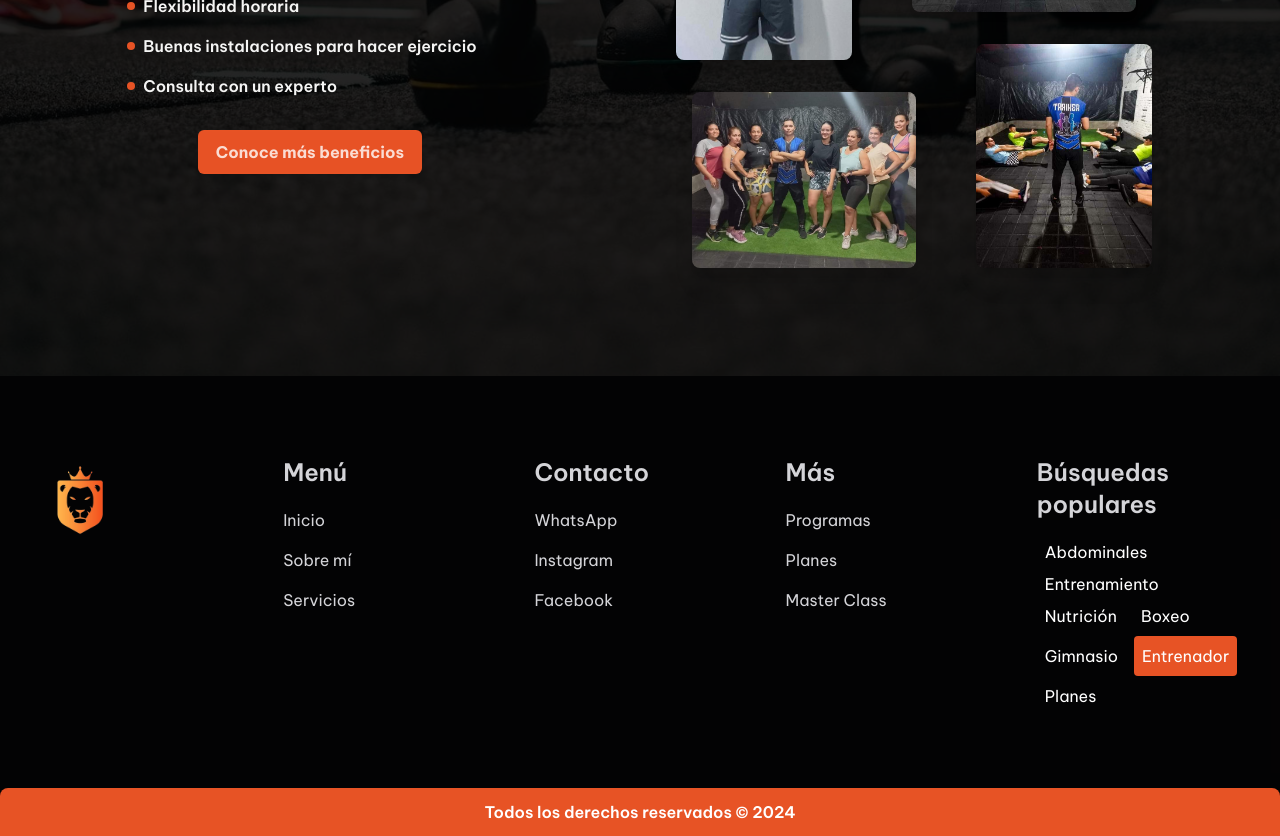
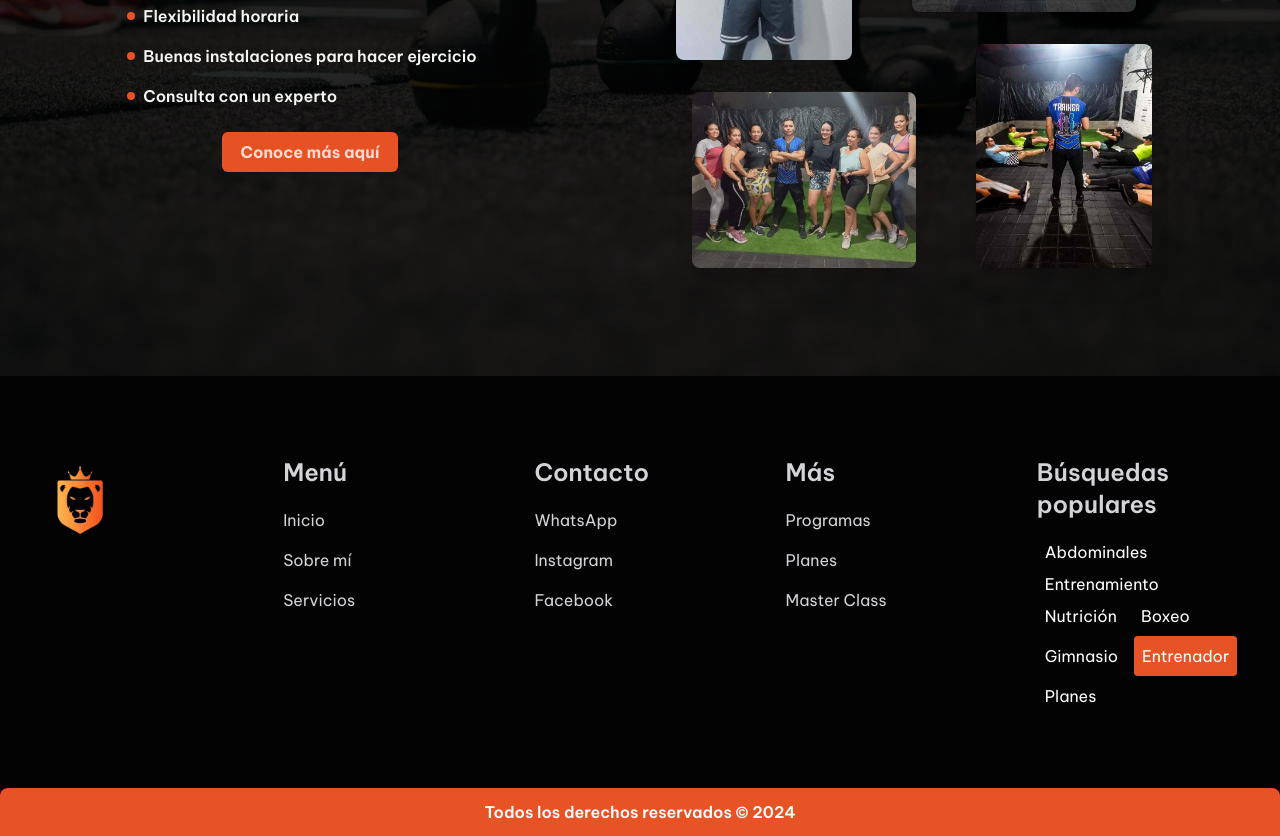
Before and after one commit to luisalmenarez/fitTrainer-web, a Next.js app: page / in a window 1280 px wide. Shown: the part 3800-4636 px from the top of the page. Built offline with nearby package versions, Linux system fonts and the light colour scheme.

Commit message:
✨ Update  section train with me
Update button section 'Train with Me' and improve hero animations for enhanced web performance.

```diff
--- a/components/about/sections/sections-list.tsx
+++ b/components/about/sections/sections-list.tsx
@@ -3,6 +3,7 @@
 import ItemAbout from "@/components/ui/ul-item-about";
 import ButtonPrimary from "@/components/ui/button-primary";
 import { motion } from "framer-motion";
+import Link from "next/link";
 
 const SectionList = () => {
   const fadeInConfig = {
@@ -30,7 +31,11 @@ const SectionList = () => {
         ))}
       </ul>
       <motion.div {...fadeInConfig}>
-        <ButtonPrimary type="button" text="Conoce más beneficios" />
+        <Link
+          href="/about"
+          className="py-2 px-4 bg-primary text-white text-sm md:text-base font-bold rounded-md border-2 border-transparent relative before:absolute before:top-0 before:left-0 before:w-full before:h-full before:z-10 before:bg-primary/20 before:transition-all before:duration-300 hover:before:opacity-0 hover:before:scale-50 after:absolute after:top-0 after:left-0 after:w-full after:h-full after:z-10 after:opacity-0 after:transition-all after:duration-300 after:border after:border-primary after:scale-125 hover:after:opacity-100 hover:after:scale-100 hover:bg-gray-500/40 hover:border-primary/80 hover:text-primary transition-all duration-300">
+          Conoce más aquí
+        </Link>
       </motion.div>
     </section>
   );
--- a/components/hero.tsx
+++ b/components/hero.tsx
@@ -10,8 +10,8 @@ const Hero = () => {
   const fadeInConfig = {
     initial: "hidden",
     whileInView: "visible",
-    viewport: { once: true, amount: 0.1 },
-    transition: { delay: 0.2, duration: 0.6 },
+    viewport: { once: false, amount: 0.1 },
+    transition: { delay: 0, duration: 0.6 },
     variants: {
       hidden: { opacity: 0, scale: 0.5 },
       visible: { opacity: 1, scale: 1 },
```
